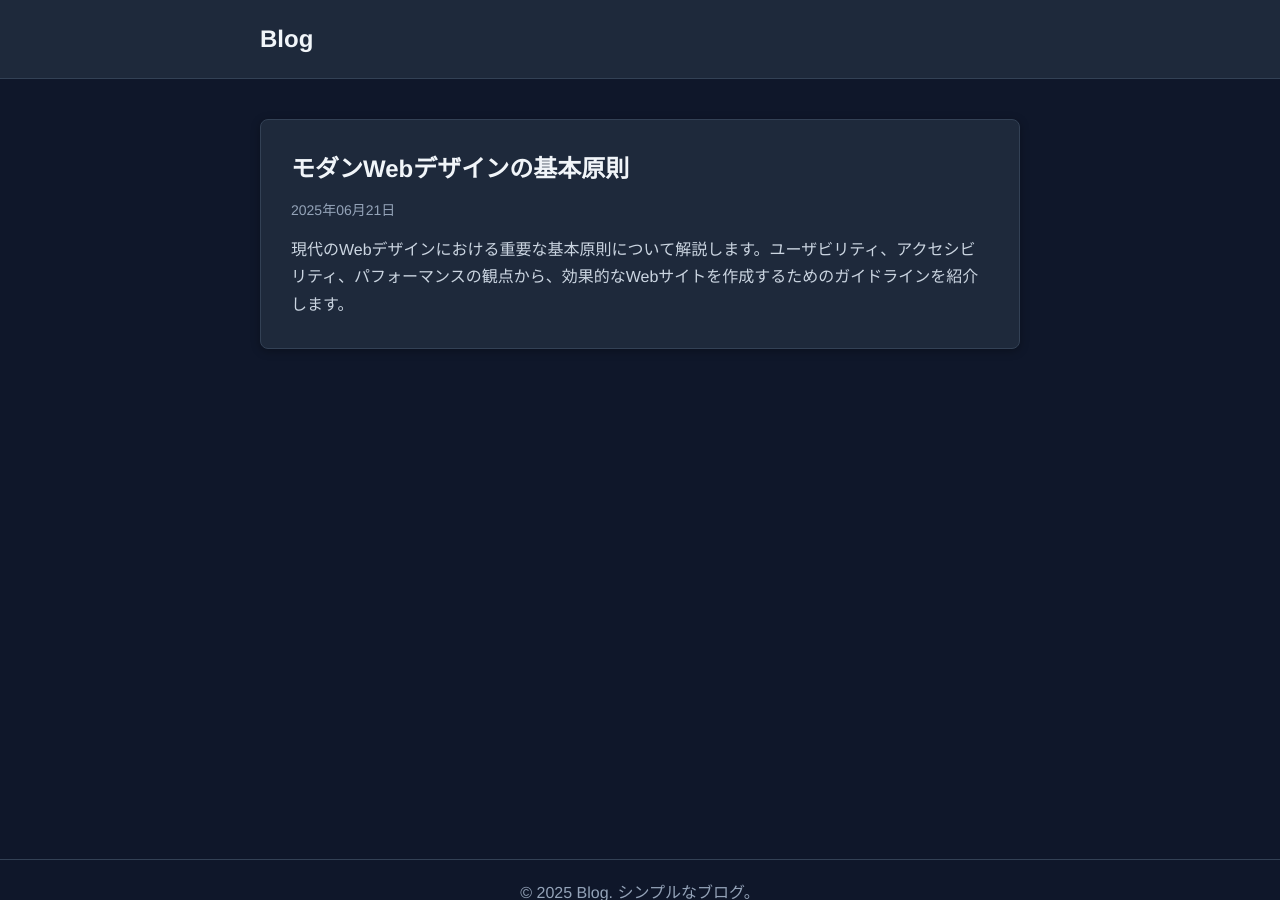
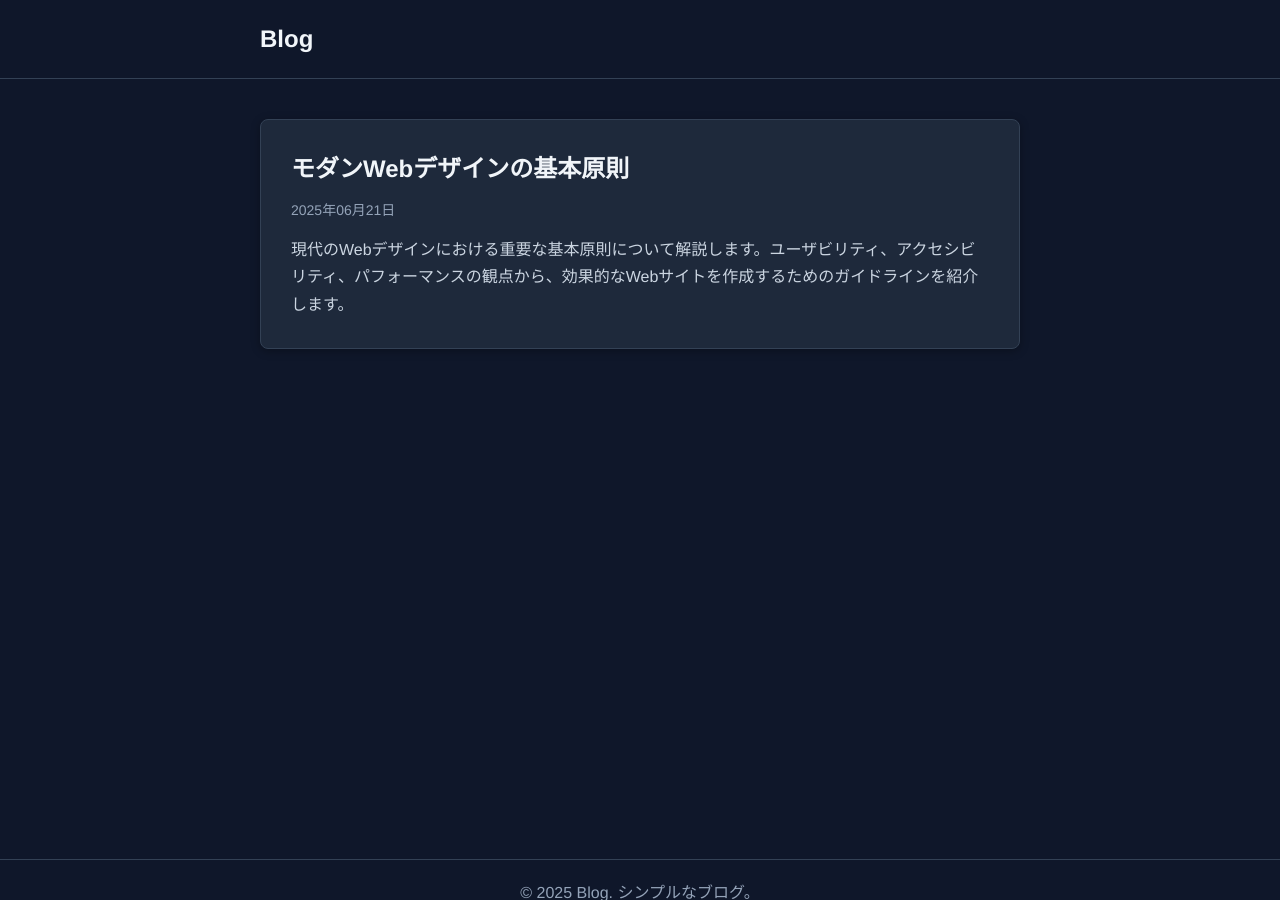
Before and after one commit to 6uclz1/claude-code-blog-site, a Jekyll site: the page built from index.html, in a window 1280 px wide and 900 px high. Built offline with Jekyll 4.4.1, drawn with Linux system fonts in a browser that asks for light colours; the list of posts is cut into pages by our own code.

Commit message:
Remove header background color
- Remove background color from header element
- Keep border and positioning properties intact
- Header now inherits page background for transparency

🤖 Generated with [Claude Code](https://claude.ai/code)

Co-Authored-By: Claude <noreply@anthropic.com>

```diff
--- a/assets/css/style.css
+++ b/assets/css/style.css
@@ -20,7 +20,6 @@ body {
 
 /* Header */
 header {
-  background: #1e293b;
   border-bottom: 1px solid #334155;
   position: sticky;
   top: 0;
```
